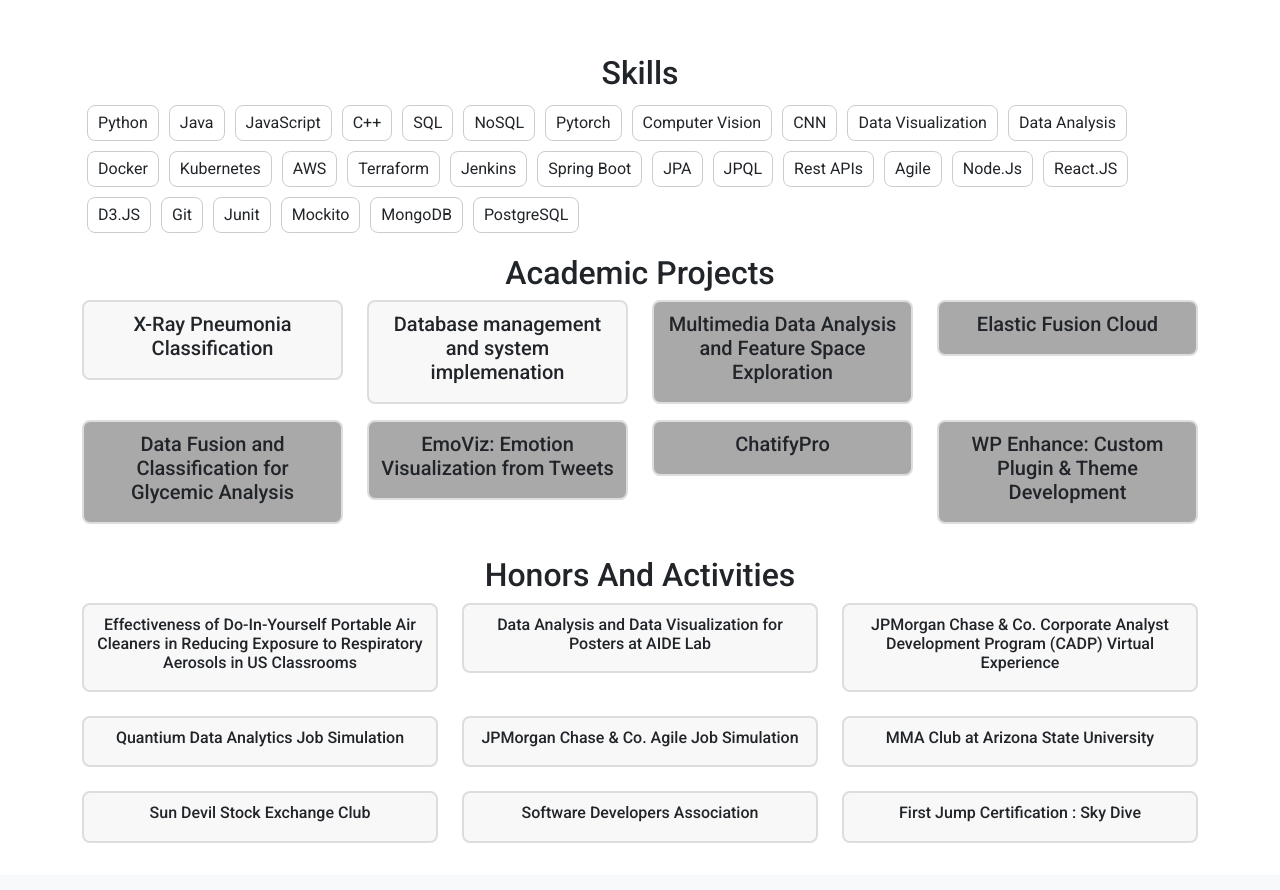
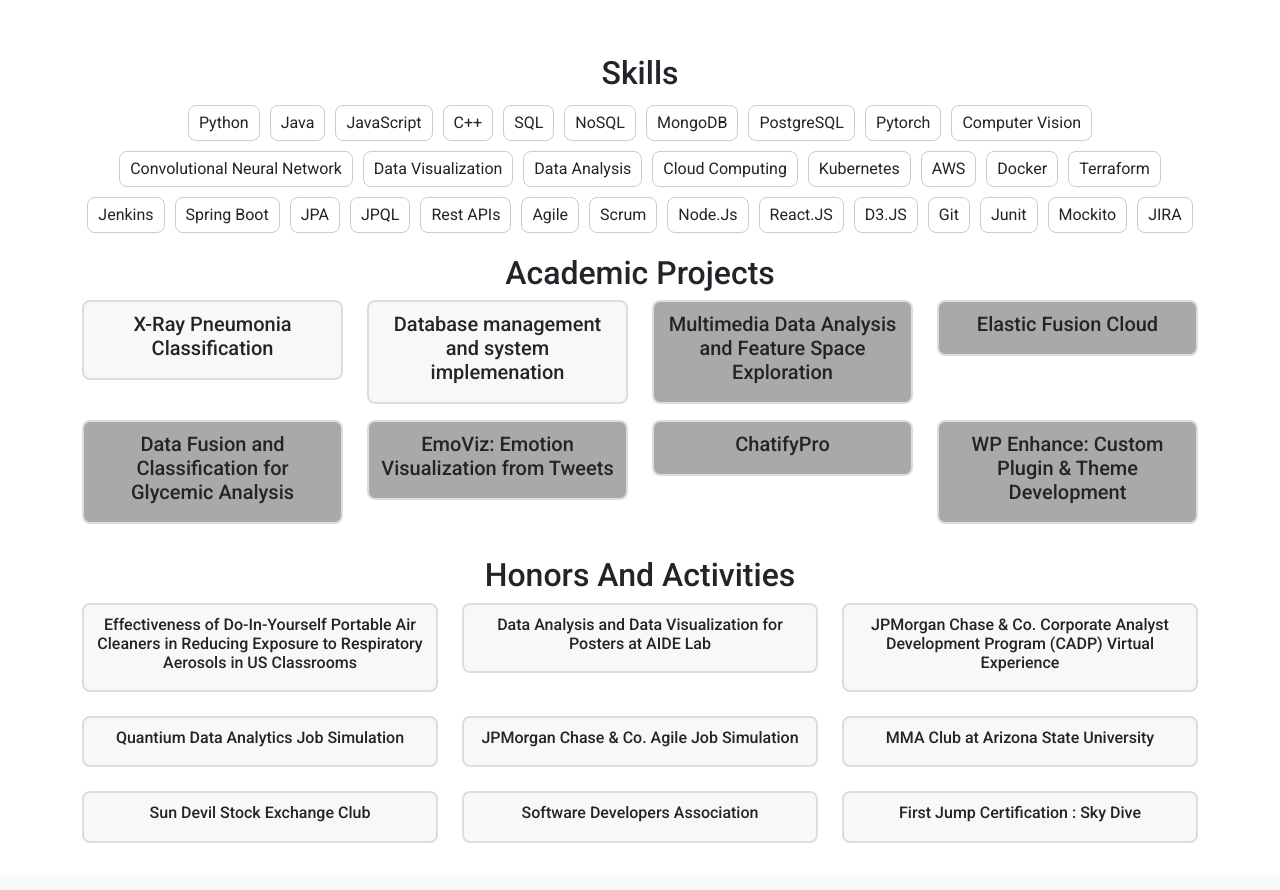
Before and after one commit to vrcoder70/vrcoder70.github.io, a React (Create React App) app: page / in a window 1280 px wide. Shown: the part 2132-3022 px from the top of the page. Built offline with nearby package versions, Linux system fonts and the light colour scheme.

Commit message:
skills change

```diff
--- a/src/Skills.js
+++ b/src/Skills.js
@@ -4,16 +4,16 @@ import './Skills.css';
 const Skills = () => {
     // Define your skills here
     const skills = [
-        "Python", "Java", "JavaScript", "C++", "SQL", "NoSQL", "Pytorch", "Computer Vision", "CNN", "Data Visualization", "Data Analysis",
-        "Docker", "Kubernetes", "AWS", "Terraform", "Jenkins", "Spring Boot", "JPA", "JPQL", "Rest APIs", "Agile",
-        "Node.Js", "React.JS", "D3.JS", "Git", "Junit", "Mockito","MongoDB", "PostgreSQL"
+        "Python", "Java", "JavaScript", "C++", "SQL", "NoSQL", "MongoDB", "PostgreSQL", "Pytorch", "Computer Vision", "Convolutional Neural Network", "Data Visualization", "Data Analysis",
+        "Cloud Computing", "Kubernetes", "AWS", "Docker",  "Terraform", "Jenkins", "Spring Boot", "JPA", "JPQL", "Rest APIs", "Agile", "Scrum",
+        "Node.Js", "React.JS", "D3.JS", "Git", "Junit", "Mockito", "JIRA"
     ];
 
     return (
         <section id="skills" className="py-2">
             <div className="container">
                 <h2>Skills</h2>
-                <div className="skills">
+                <div className="skills d-flex" style={{flexDirection: 'row', justifyContent: 'center', alignItems: 'center'}}>
                 {skills.map((skill, index) => (
                     <div key={index} className="skill">{skill}</div>
                 ))}
```
